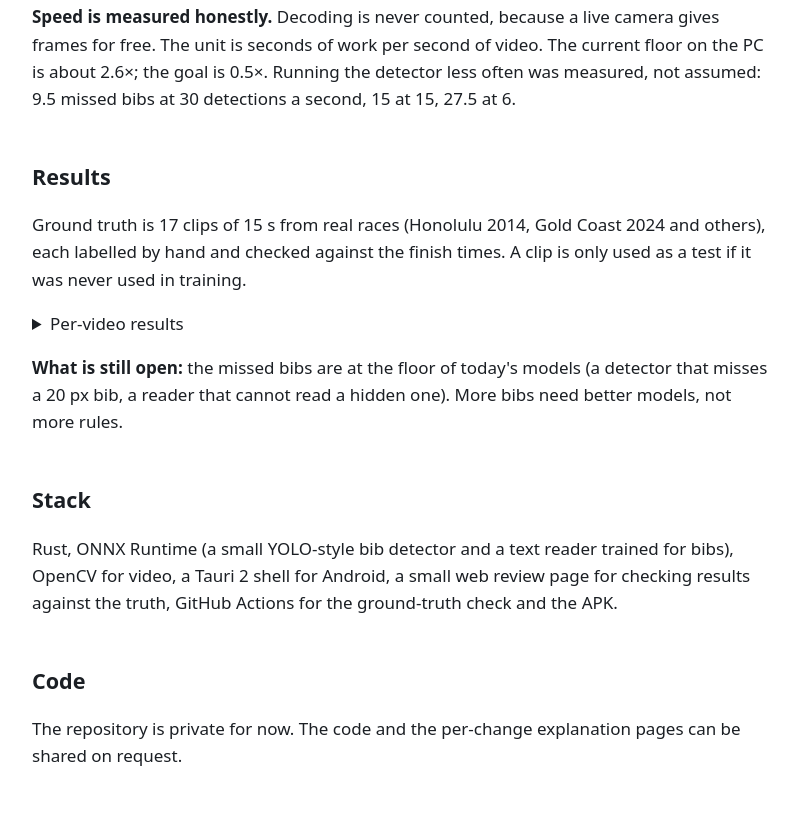
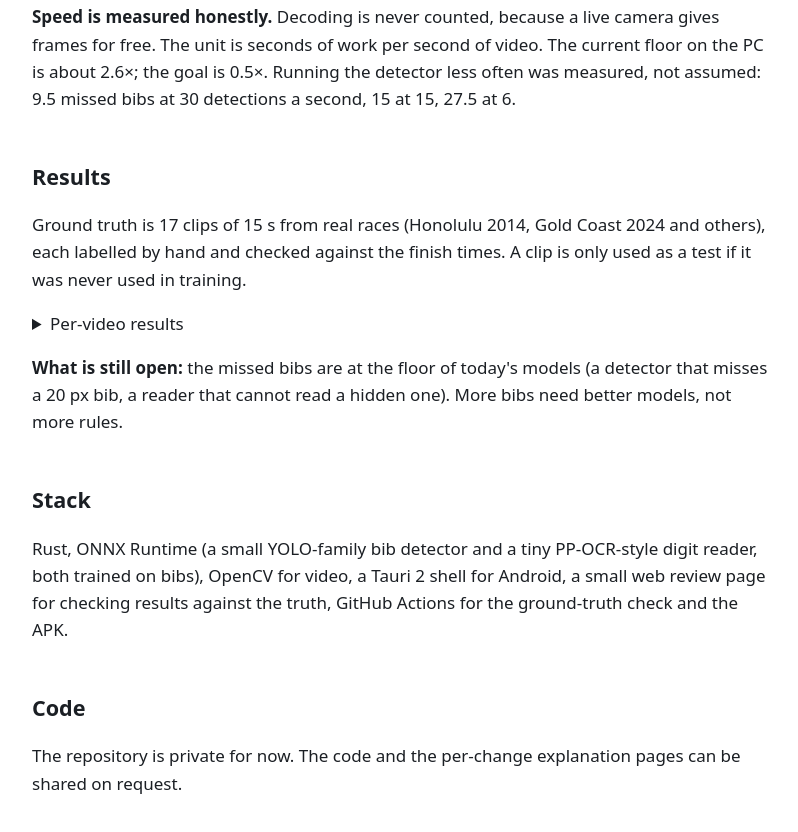
Before and after one commit to ThomasLamalle/videopacer-showcase, a plain HTML site: page index.html in a window 1280 px wide. Shown: the part 2447-3279 px from the top of the page, without its empty margins (238-1036 px from the left). Drawn offline with Linux system fonts and the light colour scheme.

Commit message:
Stack line: name the model families
Co-Authored-By: Claude Sonnet 5.5 <noreply@anthropic.com>

```diff
--- a/index.html
+++ b/index.html
@@ -66,7 +66,7 @@ details{margin-top:1em}a{color:var(--acc)}
 <p><b>What is still open:</b> the missed bibs are at the floor of today's models (a detector that misses a 20 px bib, a reader that cannot read a hidden one). More bibs need better models, not more rules.</p>
 
 <h2>Stack</h2>
-<p>Rust, ONNX Runtime (a small YOLO-style bib detector and a text reader trained for bibs), OpenCV for video, a Tauri 2 shell for Android, a small web review page for checking results against the truth, GitHub Actions for the ground-truth check and the APK.</p>
+<p>Rust, ONNX Runtime (a small YOLO-family bib detector and a tiny PP-OCR-style digit reader, both trained on bibs), OpenCV for video, a Tauri 2 shell for Android, a small web review page for checking results against the truth, GitHub Actions for the ground-truth check and the APK.</p>
 
 <h2>Code</h2>
 <p>The repository is private for now. The code and the per-change explanation pages can be shared on request.</p>
```
